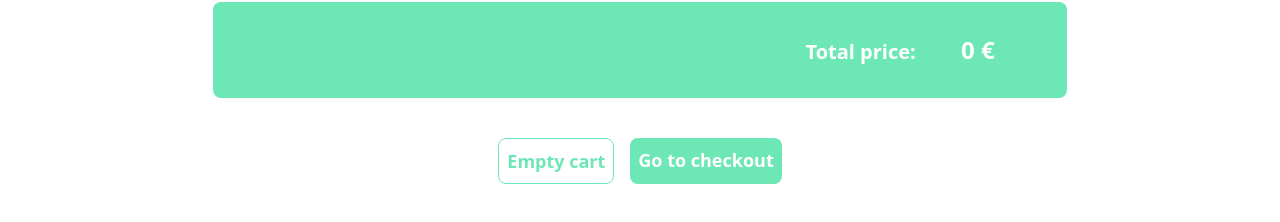
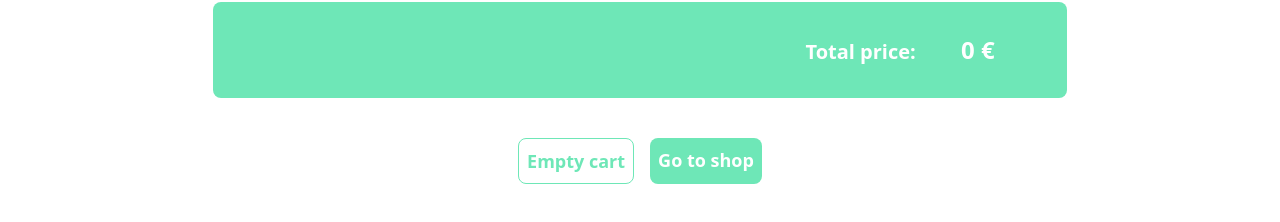
Before and after one commit to martindzida/eshop-nextjs, a Next.js app: page /cart in a window 1280 px wide. Shown: the part 290-512 px from the top of the page. Built offline with nearby package versions, Linux system fonts and the light colour scheme; no server answers.

Commit message:
Passing cartItems as props to CartItemsList

```diff
--- a/components/CartItemsList.tsx
+++ b/components/CartItemsList.tsx
@@ -1,12 +1,13 @@
 import React from 'react';
 import CartItem from './CartItem';
-import {useContext} from 'react';
-import {CartContext} from '../utils/CartContext';
 import {CartItemType} from '../pages/crystals/[id]';
 
-const CartItemsList = () => {
-  const {cartItems} = useContext(CartContext);
-  const items = cartItems.map((cartItem: CartItemType) => (
+interface Props {
+  items: CartItemType[];
+}
+
+const CartItemsList = ({items}: Props) => {
+  const cart = items.map((cartItem: CartItemType) => (
     <CartItem
       key={cartItem.item.id}
       id={cartItem.item.id}
@@ -16,7 +17,7 @@ const CartItemsList = () => {
       price={cartItem.item.price}
     />
   ));
-  return <section className='flex flex-col items-center'>{cartItems.length ? items : 'Your cart is empty'}</section>;
+  return <section className='flex flex-col items-center'>{items.length ? cart : 'Your cart is empty'}</section>;
 };
 
 export default CartItemsList;
--- a/pages/cart.tsx
+++ b/pages/cart.tsx
@@ -49,7 +49,7 @@ const Cart: NextPage = () => {
       <div className='text-center px-10 py-16'>
         <h1 className='text-emerald-400 text-5xl font-extrabold'>Your shopping cart</h1>
       </div>
-      <CartItemsList />
+      <CartItemsList items={cartItems} />
       <CartTotalPricePanel />
       <div className='flex justify-center p-4'>
         <button
@@ -58,9 +58,9 @@ const Cart: NextPage = () => {
         >
           Empty cart
         </button>
-        <Link href='/checkout'>
+        <Link href={cartItems.length ? '/checkout' : '/crystals'}>
           <a className='bg-emerald-300 text-white text-lg font-semibold transition ease-in-out duration-200 hover:bg-emerald-400 rounded-lg p-2 m-2'>
-            Go to checkout
+            {cartItems.length ? 'Go to checkout' : 'Go to shop'}
           </a>
         </Link>
       </div>
--- a/pages/checkout.tsx
+++ b/pages/checkout.tsx
@@ -7,12 +7,24 @@ import {useMutation} from '@tanstack/react-query';
 import axios from 'axios';
 import {useSession} from 'next-auth/react';
 import useGetCurrentUser from '../utils/useGetCurrentUser';
+import {Crystal} from '@prisma/client';
+import {useContext} from 'react';
+import {CartContext} from '../utils/CartContext';
+
+type TransactionType = {userId: string; products: Crystal[]};
 
 const Checkout: NextPage = () => {
-  const makeTransaction = useMutation(newTransaction => {
-    //TODO: make the endpoint
-    return axios.post('/', newTransaction);
+  //FIXME: pass context to cartitemlist, similair problem in other pages
+  const {cartItems} = useContext(CartContext);
+  const makeTransaction = useMutation((newTransaction: TransactionType) => {
+    return axios.post('/api/transactions/create', newTransaction);
   });
+
+  const handleTransaction = () => {
+    if (cartItems.length) {
+      makeTransaction.mutate({userId: data.id, products: cartItems});
+    }
+  };
 
   //FIXME: should be some hook of itself
   const {data: session} = useSession();
@@ -40,11 +52,14 @@ const Checkout: NextPage = () => {
             <ProfileInfoPanel {...data} />
           </div>
           <div className='basis-3/4'>
-            <CartItemsList />
+            <CartItemsList items={cartItems} />
           </div>
         </div>
         <div className='flex justify-center'>
-          <button className='bg-emerald-300 text-white hover:bg-emerald-400 transition ease-in-out duration-300 font-bold text-lg rounded-lg p-3'>
+          <button
+            onClick={handleTransaction}
+            className='bg-emerald-300 text-white hover:bg-emerald-400 transition ease-in-out duration-300 font-bold text-lg rounded-lg p-3'
+          >
             Make Transaction
           </button>
         </div>
```
